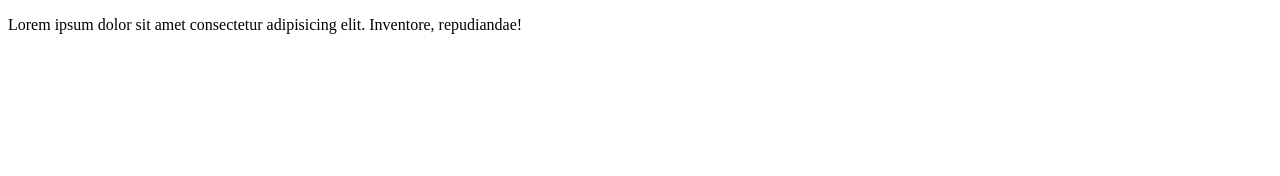
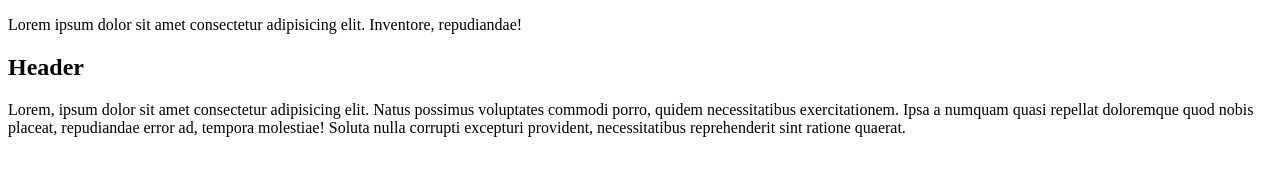
Before and after one commit to MayurJagtap096/Git-home, a plain HTML site: page index.html in a window 1280 px wide. Drawn offline with Linux system fonts and the light colour scheme.

Commit message:
Add section in index.html

```diff
--- a/index.html
+++ b/index.html
@@ -10,5 +10,15 @@
       Lorem ipsum dolor sit amet consectetur adipisicing elit. Inventore,
       repudiandae!
     </p>
+    <section>
+      <h2>Header</h2>
+      <p>
+        Lorem, ipsum dolor sit amet consectetur adipisicing elit. Natus possimus
+        voluptates commodi porro, quidem necessitatibus exercitationem. Ipsa a
+        numquam quasi repellat doloremque quod nobis placeat, repudiandae error
+        ad, tempora molestiae! Soluta nulla corrupti excepturi provident,
+        necessitatibus reprehenderit sint ratione quaerat.
+      </p>
+    </section>
   </body>
 </html>
```
